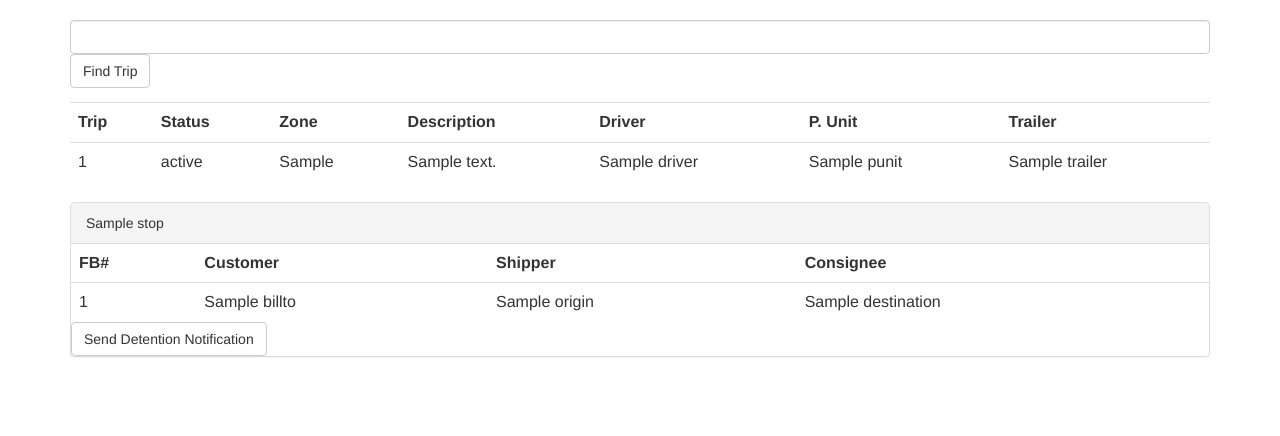
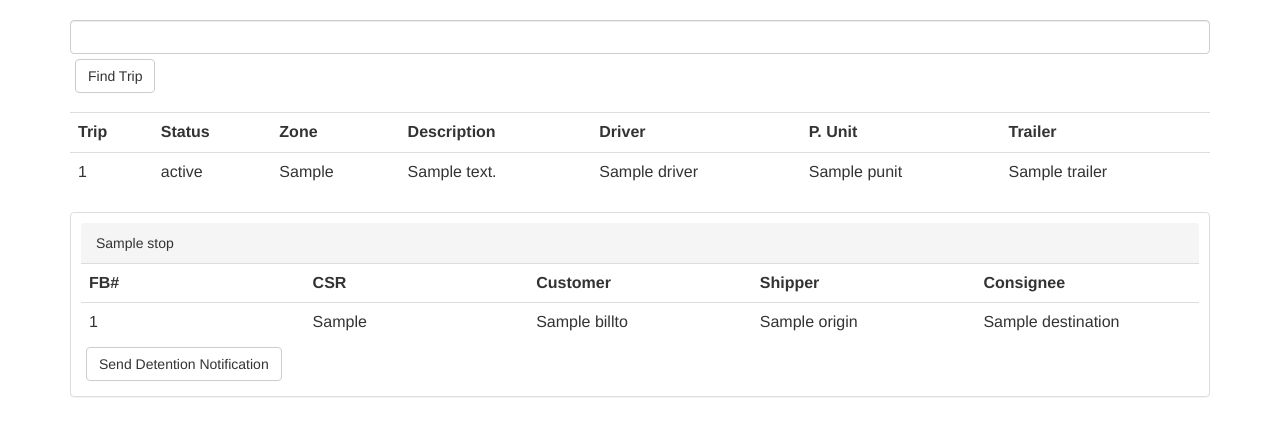
Before and after one commit to jwaltzjr/detention-emails, a Flask app: template app/templates/index.html in a window 1280 px wide. Shown: the part 52-488 px from the top of the page. Run offline with Flask 2, Linux system fonts and the light colour scheme; the template is opened without the code that fills it: values that come from a table or form of the project are taken from there, most other values are stand-ins (such as "Sample title", 1, 10 or a date in 2020); parts of the project's set-up code (start-up, migrations or seed data) failed here and were passed over; some libraries are stand-ins or nearby versions.

Commit message:
Added main.css and additional styling

```diff
--- /dev/null
+++ b/app/static/css/main.css
@@ -0,0 +1,11 @@
+.btn {
+  margin: 5px;
+}
+
+.panel {
+  padding: 10px;
+}
+
+.fb-table td {
+  width: 15%;
+}
--- a/app/templates/base.html
+++ b/app/templates/base.html
@@ -5,6 +5,7 @@
     <meta name="description" content="A webapp built for KRC Logistics for sending detention notifications.">
     <meta name="author" content="Jeff Waltz, Jr.">
     <link href="{{ url_for('static', filename='css/bootstrap.min.css') }}" rel="stylesheet">
+    <link href="{{ url_for('static', filename='css/main.css') }}" rel="stylesheet">
     <title>KRC Detention Notification App</title>
   </head>
   <body>
--- a/app/templates/index.html
+++ b/app/templates/index.html
@@ -35,9 +35,10 @@
       {% for stop, bills in stops %}
         <div class="panel panel-default">
           <div class="panel-heading">{{ stop }}</div>
-          <table class="table">
+          <table class="table fb-table">
             <tr>
               <th>FB#</th>
+              <th>CSR</th>
               <th>Customer</th>
               <th>Shipper</th>
               <th>Consignee</th>
@@ -45,6 +46,7 @@
             {% for bill in bills %}
               <tr>
                 <td>{{ bill.bill_number }}</td>
+                <td>{{ bill.sales_agent }}</td>
                 <td>{{ bill.billto.name }}</td>
                 <td>{{ bill.origin }}</td>
                 <td>{{ bill.destination }}</td>
```
